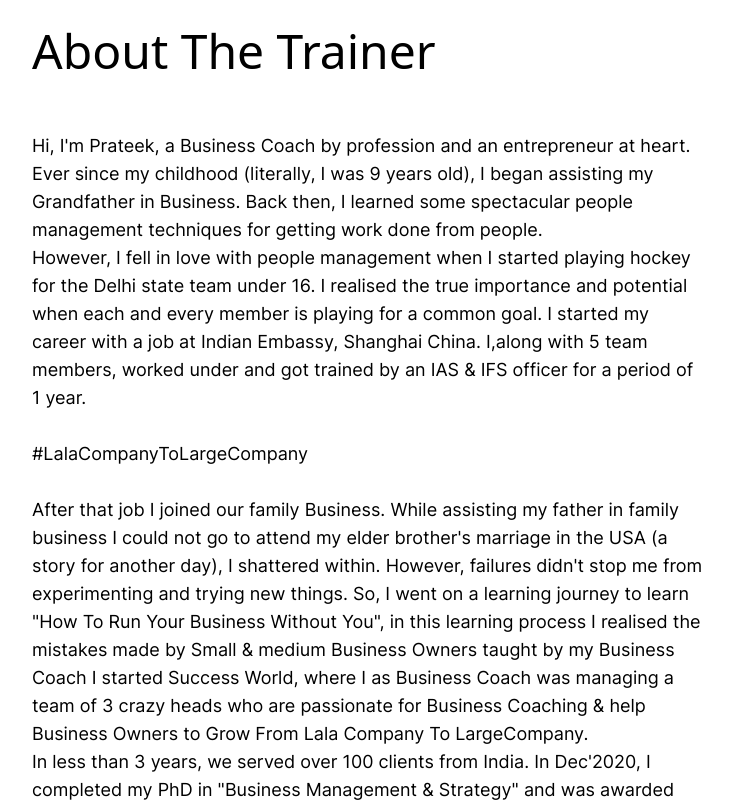
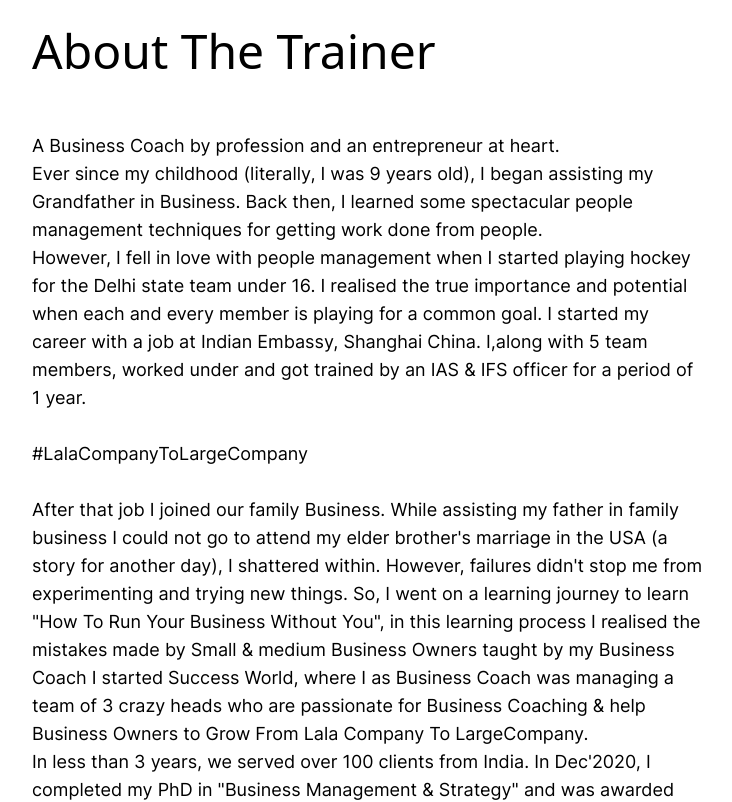
Before and after one commit to JustLookon/service-landing-page, a website: page src/index.html in a window 1280 px wide. Shown: the part 3660-4462 px from the top of the page, without its empty margins (272-1004 px from the left). Drawn offline with Linux system fonts and the light colour scheme.

Commit message:
minor in content

```diff
--- a/src/index.html
+++ b/src/index.html
@@ -435,7 +435,7 @@
             About The Trainer
           </h4>
           <p class="summary max-w-2xl text-base font-inter lg:text-lg leading-normal">
-            Hi, I'm Prateek, a Business Coach by profession and an
+            A Business Coach by profession and an
             entrepreneur at heart.
             <br />
             Ever since my childhood (literally, I was 9 years old), I began
```
